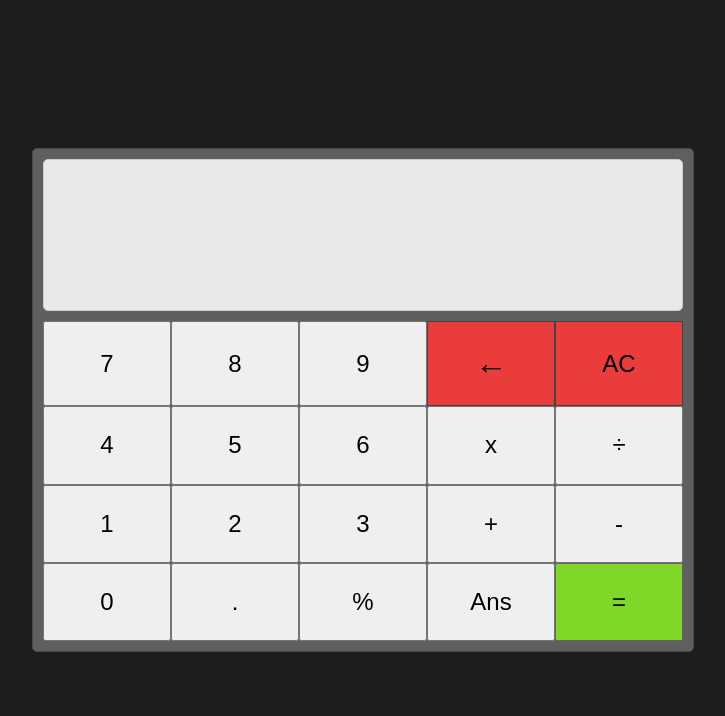
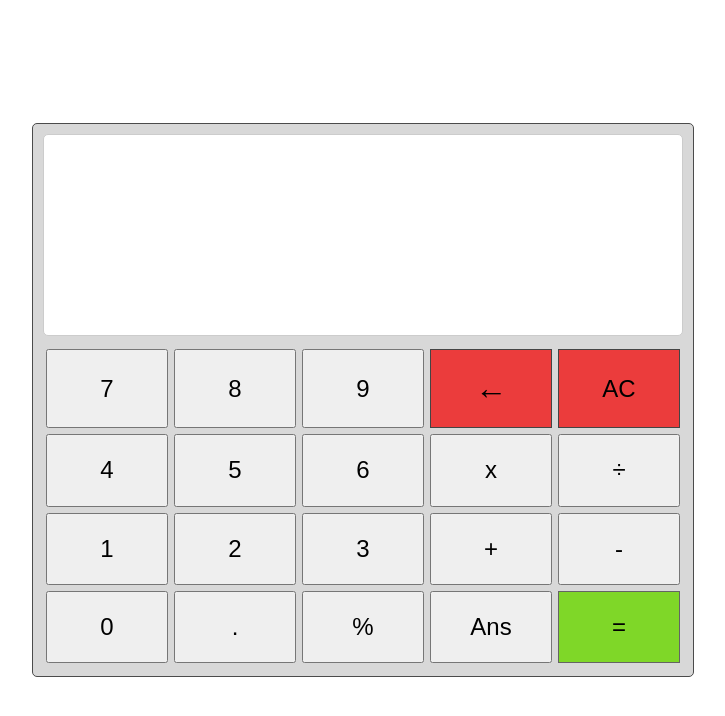
Before and after one commit to Zman008/Calculator_Website, a plain HTML site: page index.html in a window 1280 px wide. Shown: the whole page, without its empty margins (277-1002 px from the left). Drawn offline with Linux system fonts and the light colour scheme.

Commit message:
changes to interface

```diff
--- a/style.css
+++ b/style.css
@@ -1,9 +1,9 @@
 body {
-    background-color: #1d1d1d;
+    background-color: #ffffff;
 }
 
 .calculator {
-    background-color: #5f5f5f;
+    background-color: #d8d8d8;
     border: 1px solid #4b4b4b;
     border-radius: 5px;
     padding: 10px;
@@ -15,11 +15,12 @@ body {
 }
 
 .display {
-    background-color: #e9e9e9;
+    display: grid;
+    background-color: #ffffff;
     border: 1px solid #ccc;
     border-radius: 5px;
     margin: 0 auto;
-    height: 150px;
+    height: 200px;
     margin-bottom: 10px;
     text-align: right;
     font-size: 2em;
@@ -33,7 +34,8 @@ body {
 }
 
 .button {
-    flex: 1 0 20%;
+    flex: 1 0 18%;
+    margin: 3px;
     font-family: sans-serif;
     font-size: 1.5em;
 }
```
Also changed, not shown: index.html (+3 -1 lines).
